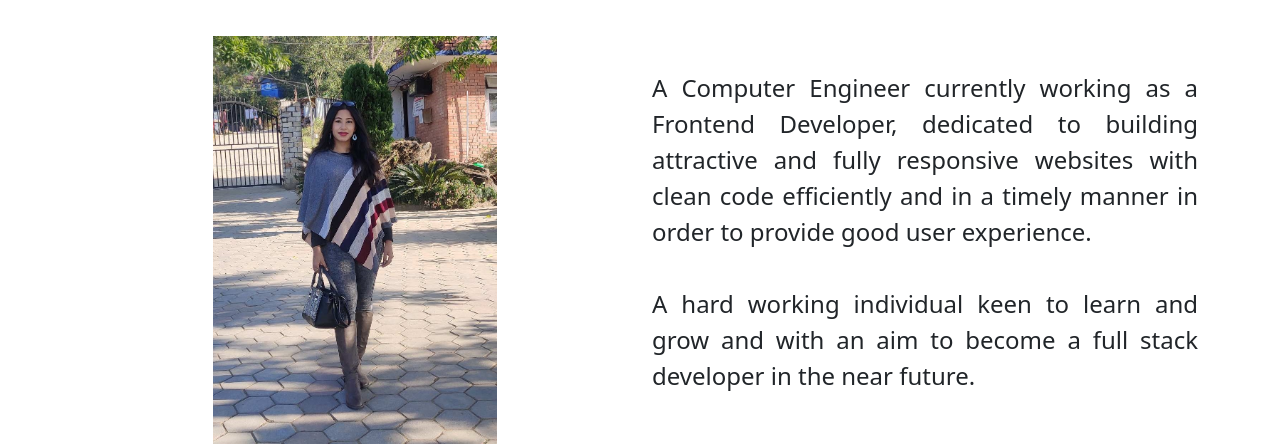
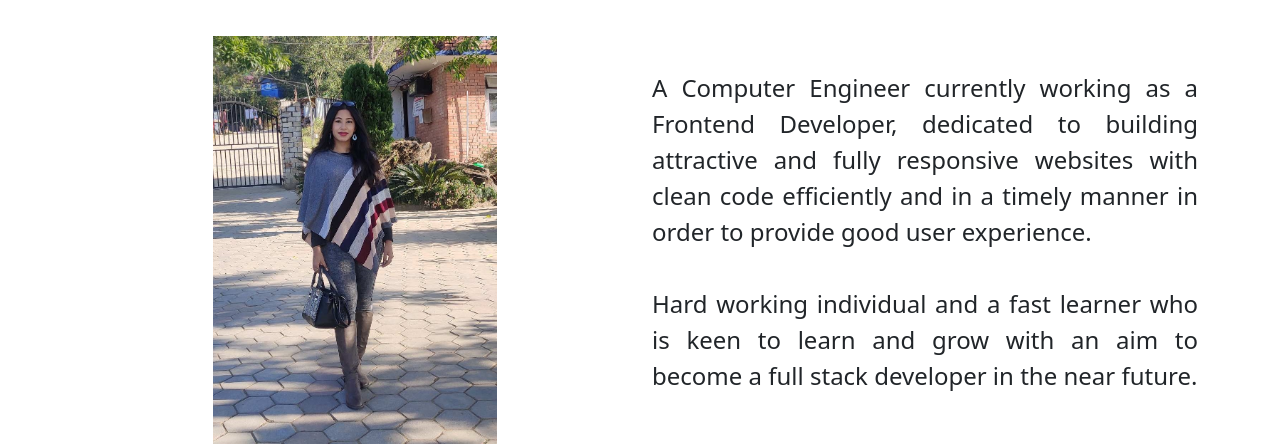
Before and after one commit to Prachi-Shrestha/Portfolio, a React (Create React App) app: page / in a window 1280 px wide. Shown: the part 801-1247 px from the top of the page. Built offline with nearby package versions, Linux system fonts and the light colour scheme; what react-jquery-plugin would draw is missing.

Commit message:
'deployment-updates'

```diff
--- a/src/Components/About.jsx
+++ b/src/Components/About.jsx
@@ -12,7 +12,7 @@ function About() {
           </div>
           <div className="col-md-6" style={{textAlign: 'justify'}}>
             <p className='fs-4'>A Computer Engineer currently working as a Frontend Developer, dedicated to building attractive and fully responsive websites with clean code efficiently and in a timely manner in order to provide good user experience.<br></br><br></br>
-            A hard working individual keen to learn and grow and with an aim to become a full stack developer in the near future.
+            Hard working individual and a fast learner who is keen to learn and grow with an aim to become a full stack developer in the near future.
             </p>
           </div>
         </div>
```
